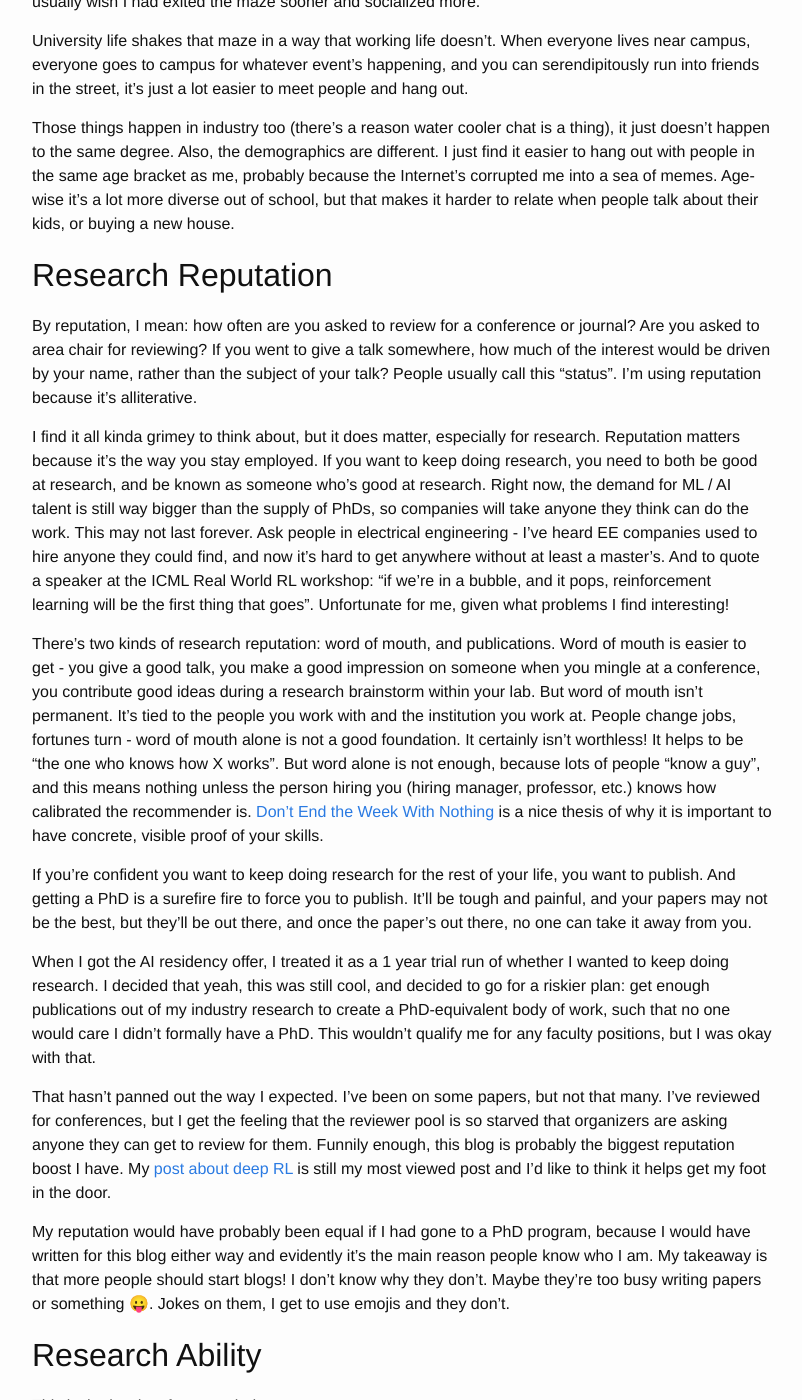
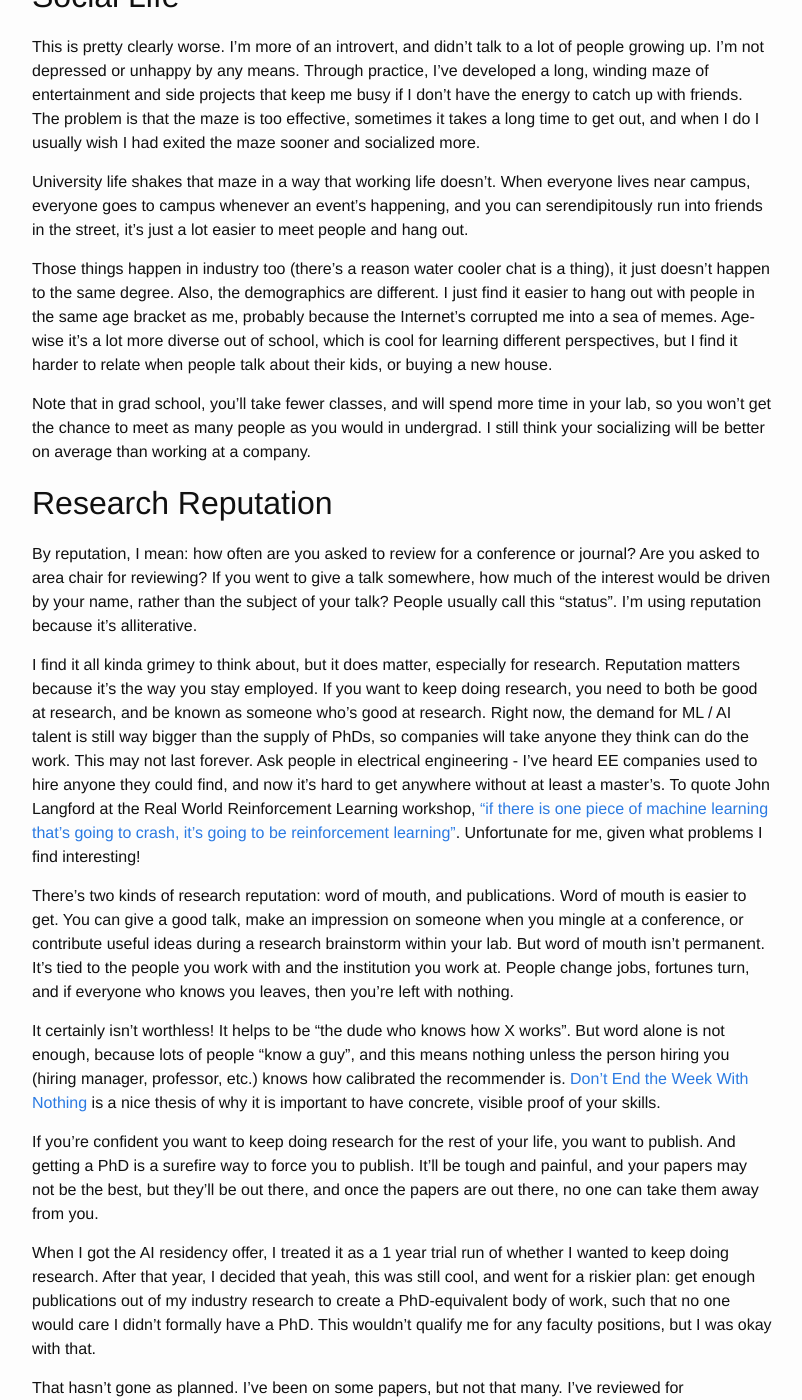
Before and after one commit to alexirpan/alexirpan.github.io, a Jekyll site: the page built from _posts/2021-03-14-grad-school-5years.markdown, in a window 1280 px wide and 1400 px high, scrolled down 3050 px. Shown: the whole window, without its empty margins (238-1040 px from the left). Built offline with Jekyll 4.4.1, drawn with Linux system fonts in a browser that asks for light colours; nearby versions of some CDN libraries; formulas are drawn with MathJax 3; some of the changed text lies outside the part shown.

Commit message:
Some more changes based on feedback

```diff
--- a/_posts/2021-03-14-grad-school-5years.markdown
+++ b/_posts/2021-03-14-grad-school-5years.markdown
@@ -6,23 +6,23 @@
 
 In the fall semester of 2015, I was in my last year of undergrad and had a
 lot of angst about whether I should apply to PhD programs, whether I wanted to
-do a PhD at all, or if I was done with all of that.
-I ended up choosing to not apply to PhD programs,
+do a PhD at all, or if I was done with research.
+I ended up not applying to PhD programs,
 writing a [6000 word blog post]({% post_url 2016-01-03-grad-school %})
 explaining why.
 
-That post wasn't really meant to be educational...it was more an expression of
+That post wasn't really meant to be educational. It was more an expression of
 my stress and feelings, written for myself rather than anyone else. But I know
 it resonated with a few people, and I'm happy it did.
 
-After that, I joined the Brain team at Google Research through their AI
-residency program, then stayed there ever since. I
+After that, I joined Google Research through their AI
+residency program, then stayed there full-time. I
 now work on the Robotics team, and still do ML research, primarily on
 applying imitation learning and reinforcement learning to robot manipulation
 problems.
 
-As such, we've got an interesting counterfactual. It's been 5 years since I
-decided not to apply to a PhD program, and 5 years is the average length of
+This leaves an interesting counterfactual. It's been 5 years since I
+decided not to apply to a PhD program, and 5-6 years is about the length of
 a computer science PhD. How might things have played out if I had done a PhD
 instead?
 
@@ -61,10 +61,10 @@
 ----------------------------------------------------------------------
 
 One reason I didn't apply to PhD programs was that I wasn't sure
-I was in the same weight class for research ability as my peers. My undergrad
+I was in the same weight class of research ability as my peers. My undergrad
 research was never good enough to publish.
 Meetings felt like I was desperately
-trying not to drown in new topics and ideas. It was all a bit much.
+trying not to drown in new topics. It was all a bit much.
 Friends in my year said they thought I'd do well in grad school, and I disagreed.
 
 In hindsight...I'm not sure if they were *right*, but they weren't wrong. I'm
@@ -90,9 +90,10 @@
 
 This is a quote from the Ph.D. Grind, and 2015-me agreed with this as-is.
 Learning about new research is awesome, in the same way that taking classes
-is awesome, because the paper author / teacher has taken care to deliver a packet of knowledge
-as quickly and clearly as possible into your head. If the paper or course
-is hard to understand, they've failed.
+is awesome, because the paper authors / teachers has thought about how to
+deliver knowledge as quickly and clearly as possible into your head.
+If the paper's confusing, or the course doesn't cover the right topics,
+they've failed.
 
 Reality is unfortunately not set up this way,
 and since research is about understanding reality, it's much more time
@@ -104,16 +105,14 @@
 > The burden of being a continual producer of new research is too great
 > without careful management.
 
-I got much better at work-life balance once I left univerisity. This is
+I got much better at work-life balance once I left university. This is
 definitely at the cost of my productivity. I got more done in school, but
 it wasn't sustainable for my mental health.
 There's a sweet spot where I feel I can do research without
 burning out, and in that sweet spot research is great.
 
-In short, I'm not
-at my max potential. I could be doing more if I worked more, and I just
-choose not to because life is more fun that way. Sustainability feels more
-important to me right now.
+In short, I could be doing more, and I
+choose not to because I have other priorities and life is more fun that way.
 
 It's intertwined with the Research Confidence section, but another reason I
 was disinterested in research was that failing to make progress in undergrad
@@ -127,34 +126,44 @@
 > When I do research for longer, I realize how much of a
 > novice I am and how unlikely it is any of my contributions will be important.
 
-I've since been a part of some noteworthy papers, and that's helped. When I got my
-first email asking for help reproducing a paper, I was pretty excited - that means
-people are paying attention! Seeing that concrete thread of influence between
+(notes to myself from 2015)
+{: .centered }
+
+I've since been part of some noteworthy papers like [QT-Opt](https://ai.googleblog.com/2018/06/scalable-deep-reinforcement-learning.html) and
+[GraspGAN](https://ai.googleblog.com/2017/10/closing-simulation-to-reality-gap-for.html),
+and that's helped me believe in myself.
+When I got my first email asking for help reproducing a paper, I was pretty excited - they
+wouldn't be asking unless they were paying attention!
+Seeing that concrete thread of influence between
 my work and changes in the research landscape makes it easier to keep going.
 
 I'm guessing my interest is higher than it would have been if I went to grad school.
-The papers I was on that made a big splash are the big ones with 10+ authors. Those
+The papers I was on that made a big splash were from large projects with 10+ authors. Those
 don't tend to come out of academic ML labs. In a PhD setting, I likely would have worked on more
 papers, each with smaller impact, and that would have been less fulfilling.
-I also might have kept up the same unhealthy habits as undergrad.
 
 
 Money
 ------------------------------------------------------------------------------
 
-I definitely get paid more in industry. This isn't my first priority,
-but I'm not going to turn down free money.
+I definitely get paid more in industry. Money isn't my first priority,
+but I'm not going to ignore it.
 
-In academia, more funding tends to give you more freedom. At the low end, if you have
-bad funding, you may need more money to live (i.e. signing up for more teaching, part-time
-work outside of grad school, and son on.)
-At the higher end, if you have more funding, you can do more of what you want, but
+In academia, more funding tends to give you more freedom. At the low end, if you're
+funding's bad, you may need to do things for the money rather than genuine interest,
+like signing up for more teaching, taking part-time work outside of grad school, and so on.
+If you like teaching, that's great! But it shouldn't be your top priority during a PhD.
+
+If you have more funding, you can do more of what you want, but
 I think this is more about the number and nature of your funding sources rather than
 the absolute pay.
 If you're getting a stipend from your professor, grants from things like the
 NSF fellowship, and the grants are general in scope, then you're less tied to any
-single one. Industry labs have one source of funding (the company), so you won't
-have radical freedom, but you also won't have to think about side hustles.
+single one.
+
+Industry labs have one source of funding (the company), and it'll pay more than any
+PhD program. You won't have radical freedom, but you also won't have to think about
+side hustles.
 
 
 Social Life
@@ -168,15 +177,19 @@
 wish I had exited the maze sooner and socialized more.
 
 University life shakes that maze in a way that working life doesn't.
-When everyone lives near campus, everyone goes to campus for whatever event's happening,
+When everyone lives near campus, everyone goes to campus whenever an event's happening,
 and you can serendipitously run into friends in the street, it's just a lot easier to meet people
 and hang out.
 
 Those things happen in industry too (there's a reason water cooler chat is a thing), it just doesn't
 happen to the same degree. Also, the demographics are different. I just find it easier to hang out
 with people in the same age bracket as me, probably because the Internet's corrupted me into
-a sea of memes. Age-wise it's a lot more diverse out of school, but that makes it harder to relate
-when people talk about their kids, or buying a new house.
+a sea of memes. Age-wise it's a lot more diverse out of school, which is cool for learning different
+perspectives, but I find it harder to relate when people talk about their kids, or buying a new house.
+
+Note that in grad school, you'll take fewer classes, and will spend more time in your lab,
+so you won't get the chance to meet as many people as you would in undergrad. I still think your
+socializing will be better on average than working at a company.
 
 
 Research Reputation
@@ -194,37 +207,43 @@
 demand for ML / AI talent is still way bigger than the supply of PhDs, so companies will
 take anyone they think can do the work. This may not last forever. Ask people in electrical
 engineering - I've heard EE companies used to hire anyone they could find, and now
-it's hard to get anywhere without at least a master's. And to quote a speaker at the
-ICML Real World RL workshop: "if we're in a bubble, and it pops, reinforcement learning
-will be the first thing that goes". Unfortunate for me, given what problems I find
-interesting!
+it's hard to get anywhere without at least a master's. To quote John Langford at
+the Real World Reinforcement Learning workshop, ["if there is one piece of machine
+learning that's going to crash, it's going to be reinforcement learning"](https://slideslive.com/38917654/a-real-world-reinforcement-learning-revolution).
+Unfortunate for me, given what problems I find interesting!
 
 There's two kinds of research reputation: word of mouth, and publications. Word of mouth
-is easier to get - you give a good talk, you make a good impression on someone when
-you mingle at a conference, you contribute good ideas during a research brainstorm within your lab.
+is easier to get. You can give a good talk, make an impression on someone when
+you mingle at a conference, or contribute useful ideas during a research brainstorm within your lab.
 But word of mouth isn't permanent. It's tied to the people you work with and the institution you
-work at. People change jobs, fortunes turn - word of mouth alone is not a good foundation.
-It certainly isn't worthless! It helps to be "the one who knows how X works". But word alone
+work at. People change jobs, fortunes turn, and if everyone who knows you leaves, then you're
+left with nothing.
+
+It certainly isn't worthless! It helps to be "the dude who knows how X works". But word alone
 is not enough, because lots of people "know a guy", and this means nothing unless the person
 hiring you (hiring manager, professor, etc.) knows how calibrated the recommender is.
 [Don't End the Week With Nothing](https://training.kalzumeus.com/newsletters/archive/do-not-end-the-week-with-nothing)
 is a nice thesis of why it is important to have concrete, visible proof of your skills.
 
 If you're confident you want to keep doing research for the rest of your life, you want to
-publish. And getting a PhD is a surefire fire to force you to publish. It'll be tough and painful, and
-your papers may not be the best, but they'll be out there, and once the paper's out there,
-no one can take it away from you.
+publish. And getting a PhD is a surefire way to force you to publish. It'll be tough and painful, and
+your papers may not be the best, but they'll be out there, and once the papers are out there,
+no one can take them away from you.
 
 When I got the AI residency offer, I treated it as a 1 year trial run of whether I wanted
-to keep doing research. I decided that yeah, this was still cool, and decided to go for a
+to keep doing research. After that year, I decided that yeah, this was still cool, and went for a
 riskier plan: get enough publications out of my industry research to create a PhD-equivalent
 body of work, such that no one would care I didn't formally have a PhD. This wouldn't
 qualify me for any faculty positions, but I was okay with that.
 
-That hasn't panned out the way I expected. I've been on some papers, but not that many.
+That hasn't gone as planned. I've been on some papers, but not that many.
 I've reviewed for conferences, but I get the feeling that the reviewer pool is so
-starved that organizers are asking anyone they can get to review for them. Funnily enough,
-this blog is probably the biggest reputation boost I have. My [post about deep RL]({% post_url 2018-02-14-rl-hard %}) is still my most viewed post and I'd like to think it helps get my foot in the door.
+starved that organizers are asking anyone they can get to review for them. Working on big projects
+is good for driving the field, but the papers that come out of them are often treated as "the Apple
+paper" or "the Uber paper", rather than "the paper by X & Y".
+Funnily enough,
+this blog is probably the biggest reputation boost I have. My [post about deep RL]({% post_url 2018-02-14-rl-hard %}) is still my most viewed post,
+and I'd like to think it helps get my foot in the door.
 
 My reputation would have probably been equal if I
 had gone to a PhD program, because I would have written for this blog either way and evidently
@@ -247,29 +266,33 @@
 
 A good advisor will help you figure out what problem you should try tackling next, explain
 why that decision makes sense, and repeat this process until you figure out how to do it
-yourself. If a professor doesn't do this, then they aren't a good advisor,
-and professors want to be good advisors. It's how they get *their* own reputation. Yes,
-professors want grad students to try ideas that they don't have time for...but eventually,
-those grad students have to finish their PhDs and set out on their own.
+yourself. This is what people mean when they say you'll develop research taste.
+If a professor doesn't do this, then they aren't a good advisor,
+and professors want to be good advisors. It's how they get *their* reputation. Yes,
+professors want grad students to try ideas that they don't have time for, but eventually
+those students will set out on their own.
 
 No one is required to give you this mentorship in an industry lab. The more top-down the
-lab, the truer this is. Industry labs tend to work on big projects, like "make a quantum
-computer", or "beat a pro player at Go", and big projects tend to have more of their
-research direction sketched out already. That leaves less research direction for you to
-figure out.
+lab, the truer this is. Industry labs tend organize themselves around a grand vision, like
+"we can build a quantum computer", or "all AI needs is good scaling", and although these
+are very broad theses, more of the research direction is already sketched out by the
+team lead.
+That leaves less research direction for you to figure out.
 
 On the other hand,
-in industry your peer group will have more people who *could* give you that mentorship. Basically,
+in industry your peer group will have more people who *could* give you research mentorship. Basically,
 in a PhD program, you have your advisor and then a bunch of grad students trying
 to learn how to do research. If your advisor has time, great! If they don't,
 you might be stuck figuring it out your labmates. Based on talking to research scientists at
 Brain, the latter seems more common. If you're stuck figuring it out with your
-labmates, then industry labs employ people who've finished their PhDs and been in the game for longer.
+labmates, then industry labs employ people who've finished their PhDs, so your labmates can be
+better advisors.
 
-So like many things, it depends. Basically everyone I know who's left Google did so because
+Everyone I know who's left Google did so because
 they didn't get along with their manager, and to me it feels like a cosmic roll of the dice
 whether that happens or not. I don't have reason to believe the grad student $$\rightarrow$$ advisor
-relationship is any different. I got lucky and had mentors who encouraged me to consider
+relationship is any different, aside from visit days.
+I got lucky and had mentors who encouraged me to consider
 where the field was going, so I think this would be about the same if I was in a PhD
 program.
 
```
Also changed, not shown: other parts of _posts/2021-03-14-grad-school-5years.markdown (+1 -1 lines).
